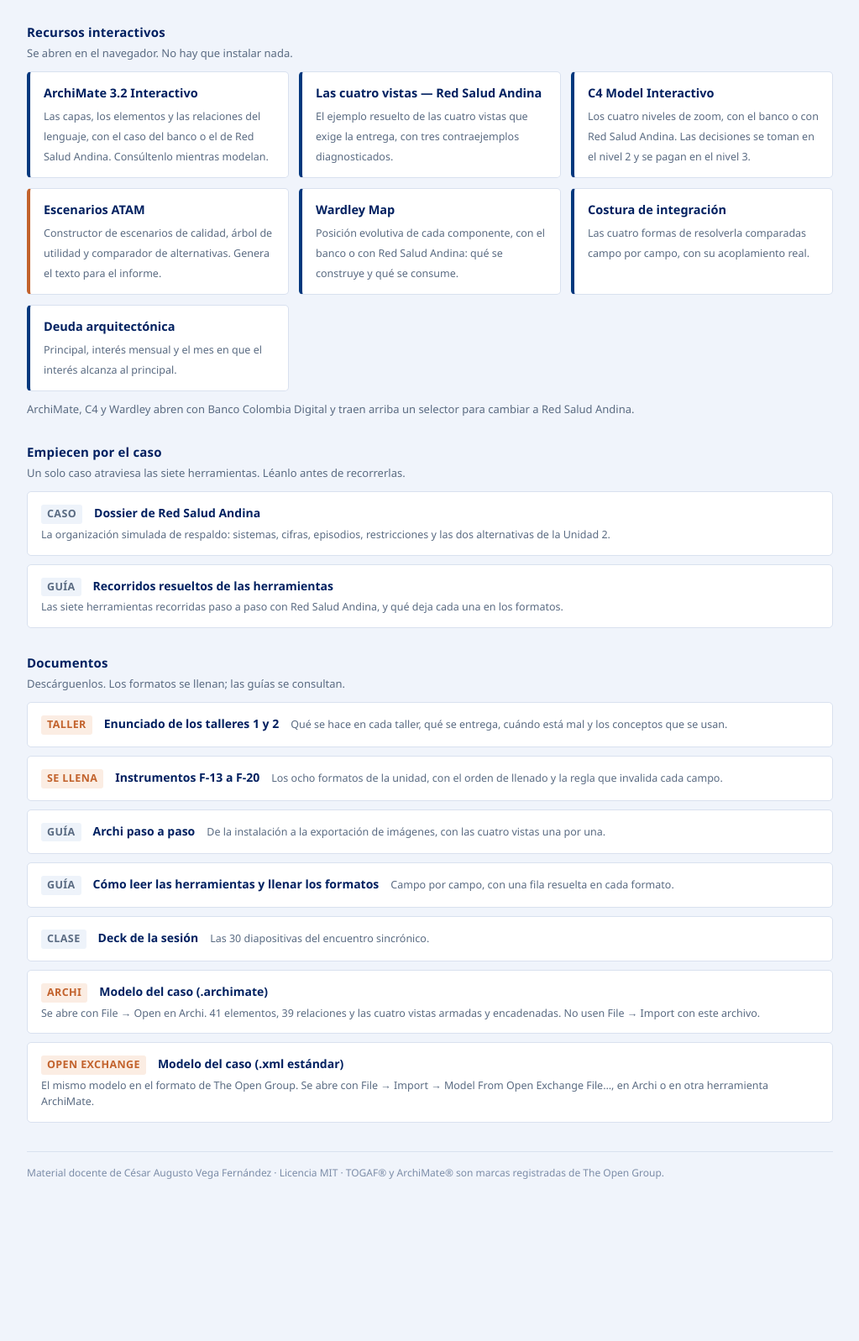
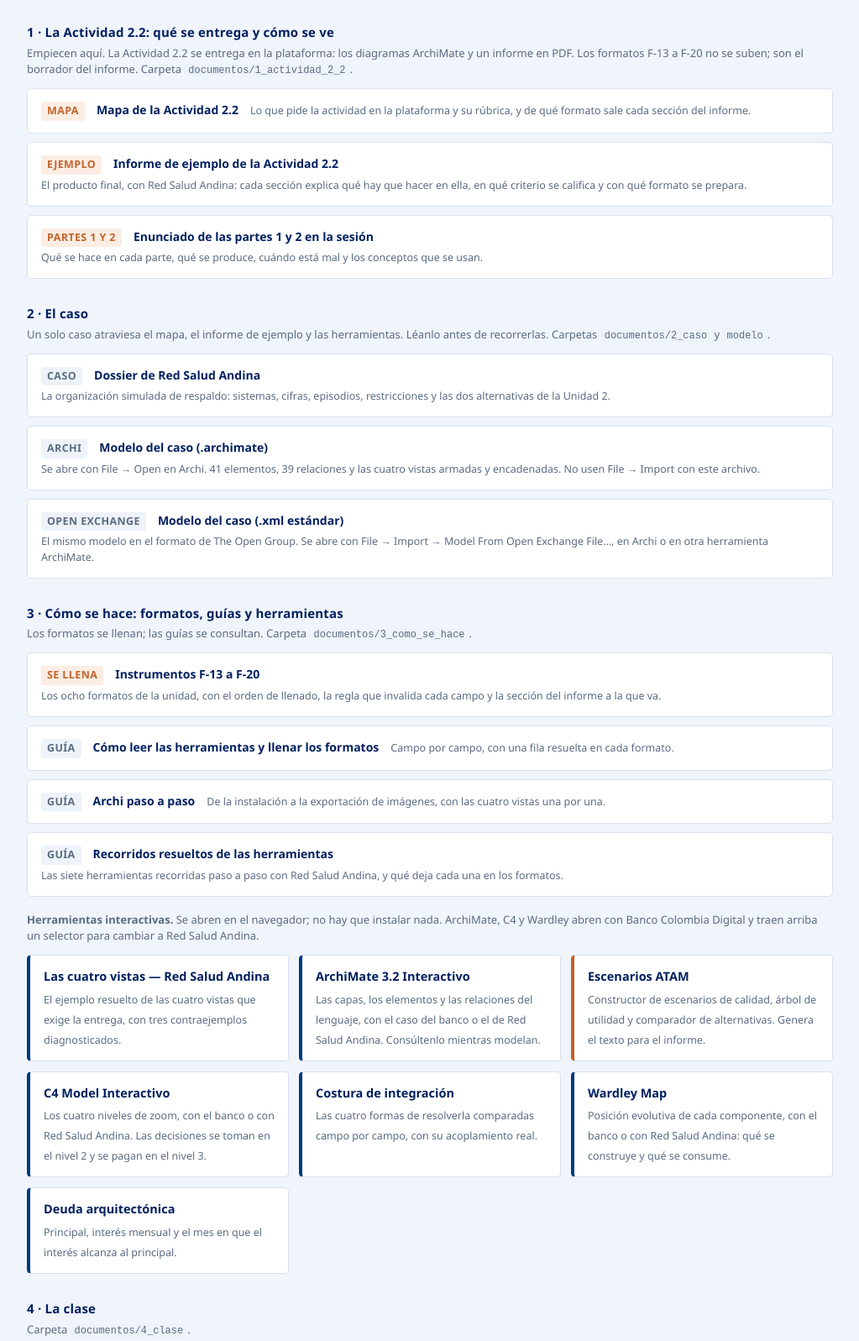
Before and after one commit to CesarAVegaF312/AREM-S2_Modelado_y_Decision, a plain HTML site: page index.html in a window 1280 px wide. Shown: the part 160-1757 px from the top of the page at 84% size, without its empty margins (128-1151 px from the left). Before the commit the page ends 1626 px from the top, so only its background shows below. Drawn offline with Linux system fonts and the light colour scheme.

Commit message:
Atar la Actividad 2.2 a sus documentos y ordenarlos en carpetas por uso
- Documentos nuevos: mapa de la Actividad 2.2 (lo que pide la actividad
  en la plataforma, rúbrica, sección del informe, formato y momento) e
  informe de ejemplo con Red Salud Andina, con un recuadro por sección
  que explica qué hacer en ella.
- documentos/ en subcarpetas numeradas por orden de uso: 1_actividad_2_2,
  2_caso, 3_como_se_hace y 4_clase. Enlaces de los PDF, README y portada
  actualizados a las rutas nuevas.
- Deck de 20 diapositivas: tres conceptos con su ejemplo, formato
  diligenciado y comparación; talleres renombrados como Actividad 2.2,
  partes 1 y 2; mapa de la actividad en la D19.
- Enunciado renombrado a AREM_S2_Enunciado_Actividad_2_2.
- «Trabajo independiente» pasa a «en clase» o «fuera de clase» (y «en
  grupo» donde aplica) en todo el material para estudiantes.
- README y portada agrupados en los mismos cuatro bloques que las
  carpetas.

Co-Authored-By: Claude Opus 5 (1M context) <noreply@anthropic.com>

```diff
--- a/index.html
+++ b/index.html
@@ -30,6 +30,7 @@ a.card.taller{border-left-color:var(--coral);}
 .tag{font-size:10.5px;font-weight:700;letter-spacing:.4px;background:var(--claro);color:var(--medio);
      padding:2px 7px;border-radius:3px;text-transform:uppercase;}
 .tag.c{background:#FBEDE3;color:var(--coral);}
+code{font-size:12px;background:var(--claro);padding:1px 5px;border-radius:3px;}
 .stack{display:flex;flex-direction:column;gap:10px;}
 footer{margin-top:34px;padding-top:16px;border-top:1px solid var(--pale);font-size:12px;color:#7C8DA8;}
 </style>
@@ -44,69 +45,82 @@ footer{margin-top:34px;padding-top:16px;border-top:1px solid var(--pale);font-si
 
 <div class="wrap">
 
-  <h2>Recursos interactivos</h2>
-  <p class="hint">Se abren en el navegador. No hay que instalar nada.</p>
+  <h2>1 · La Actividad 2.2: qué se entrega y cómo se ve</h2>
+  <p class="hint">Empiecen aquí. La Actividad 2.2 se entrega en la plataforma: los diagramas ArchiMate y un informe en PDF. Los formatos F-13 a F-20 no se suben; son el borrador del informe. Carpeta <code>documentos/1_actividad_2_2</code>.</p>
+  <div class="stack">
+    <a class="doc" href="documentos/1_actividad_2_2/AREM_S2_Mapa_Actividad_2_2.pdf">
+      <span class="tag c">Mapa</span><b>Mapa de la Actividad 2.2</b>
+      <span>Lo que pide la actividad en la plataforma y su rúbrica, y de qué formato sale cada sección del informe.</span></a>
+    <a class="doc" href="documentos/1_actividad_2_2/AREM_S2_Informe_Ejemplo_Actividad_2_2.pdf">
+      <span class="tag c">Ejemplo</span><b>Informe de ejemplo de la Actividad 2.2</b>
+      <span>El producto final, con Red Salud Andina: cada sección explica qué hay que hacer en ella, en qué criterio se califica y con qué formato se prepara.</span></a>
+    <a class="doc" href="documentos/1_actividad_2_2/AREM_S2_Enunciado_Actividad_2_2.pdf">
+      <span class="tag c">Partes 1 y 2</span><b>Enunciado de las partes 1 y 2 en la sesión</b>
+      <span>Qué se hace en cada parte, qué se produce, cuándo está mal y los conceptos que se usan.</span></a>
+  </div>
+
+  <h2>2 · El caso</h2>
+  <p class="hint">Un solo caso atraviesa el mapa, el informe de ejemplo y las herramientas. Léanlo antes de recorrerlas. Carpetas <code>documentos/2_caso</code> y <code>modelo</code>.</p>
+  <div class="stack">
+    <a class="doc" href="documentos/2_caso/AREM_Caso_Red_Salud_Andina.pdf">
+      <span class="tag">Caso</span><b>Dossier de Red Salud Andina</b>
+      <span>La organización simulada de respaldo: sistemas, cifras, episodios, restricciones y las dos alternativas de la Unidad 2.</span></a>
+    <a class="doc" href="modelo/AREM_S2_Modelo_Red_Salud_Andina.archimate">
+      <span class="tag">Archi</span><b>Modelo del caso (.archimate)</b>
+      <span>Se abre con File → Open en Archi. 41 elementos, 39 relaciones y las cuatro vistas armadas y encadenadas. No usen File → Import con este archivo.</span></a>
+    <a class="doc" href="modelo/AREM_S2_Modelo_Red_Salud_Andina_OpenExchange.xml">
+      <span class="tag">Open Exchange</span><b>Modelo del caso (.xml estándar)</b>
+      <span>El mismo modelo en el formato de The Open Group. Se abre con File → Import → Model From Open Exchange File…, en Archi o en otra herramienta ArchiMate.</span></a>
+  </div>
+
+  <h2>3 · Cómo se hace: formatos, guías y herramientas</h2>
+  <p class="hint">Los formatos se llenan; las guías se consultan. Carpeta <code>documentos/3_como_se_hace</code>.</p>
+  <div class="stack">
+    <a class="doc" href="documentos/3_como_se_hace/AREM_S2_Instrumentos.pdf">
+      <span class="tag c">Se llena</span><b>Instrumentos F-13 a F-20</b>
+      <span>Los ocho formatos de la unidad, con el orden de llenado, la regla que invalida cada campo y la sección del informe a la que va.</span></a>
+    <a class="doc" href="documentos/3_como_se_hace/AREM_S2_Guia_Visuales_e_Instrumentos.pdf">
+      <span class="tag">Guía</span><b>Cómo leer las herramientas y llenar los formatos</b>
+      <span>Campo por campo, con una fila resuelta en cada formato.</span></a>
+    <a class="doc" href="documentos/3_como_se_hace/AREM_S2_Guia_Archi_PasoAPaso.pdf">
+      <span class="tag">Guía</span><b>Archi paso a paso</b>
+      <span>De la instalación a la exportación de imágenes, con las cuatro vistas una por una.</span></a>
+    <a class="doc" href="documentos/3_como_se_hace/AREM_S2_Recorridos_Resueltos.pdf">
+      <span class="tag">Guía</span><b>Recorridos resueltos de las herramientas</b>
+      <span>Las siete herramientas recorridas paso a paso con Red Salud Andina, y qué deja cada una en los formatos.</span></a>
+  </div>
+
+  <p class="hint" style="margin-top:18px"><b>Herramientas interactivas.</b> Se abren en el navegador; no hay que instalar nada. ArchiMate, C4 y Wardley abren con Banco Colombia Digital y traen arriba un selector para cambiar a Red Salud Andina.</p>
   <div class="grid">
+    <a class="card" href="interactivos/vistas_archimate_red_salud.html">
+      <b>Las cuatro vistas — Red Salud Andina</b>
+      <span>El ejemplo resuelto de las cuatro vistas que exige la entrega, con tres contraejemplos diagnosticados.</span></a>
     <a class="card" href="interactivos/archimate_interactivo.html">
       <b>ArchiMate 3.2 Interactivo</b>
       <span>Las capas, los elementos y las relaciones del lenguaje, con el caso del banco o el de Red Salud Andina. Consúltenlo mientras modelan.</span></a>
-    <a class="card" href="interactivos/vistas_archimate_red_salud.html">
-      <b>Las cuatro vistas — Red Salud Andina</b>
-      <span>El ejemplo resuelto de las cuatro vistas que exige la entrega, con tres contraejemplos diagnosticados.</span></a>
+    <a class="card taller" href="interactivos/atam_escenarios_interactivo.html">
+      <b>Escenarios ATAM</b>
+      <span>Constructor de escenarios de calidad, árbol de utilidad y comparador de alternativas. Genera el texto para el informe.</span></a>
     <a class="card" href="interactivos/c4_model_interactivo.html">
       <b>C4 Model Interactivo</b>
       <span>Los cuatro niveles de zoom, con el banco o con Red Salud Andina. Las decisiones se toman en el nivel 2 y se pagan en el nivel 3.</span></a>
-    <a class="card taller" href="interactivos/atam_escenarios_interactivo.html">
-      <b>Escenarios ATAM</b>
-      <span>Constructor de escenarios de calidad, árbol de utilidad y comparador de alternativas. Genera el texto para el informe.</span></a>
+    <a class="card" href="interactivos/costura_integracion_interactivo.html">
+      <b>Costura de integración</b>
+      <span>Las cuatro formas de resolverla comparadas campo por campo, con su acoplamiento real.</span></a>
     <a class="card" href="interactivos/wardley_map_interactivo.html">
       <b>Wardley Map</b>
       <span>Posición evolutiva de cada componente, con el banco o con Red Salud Andina: qué se construye y qué se consume.</span></a>
-    <a class="card" href="interactivos/costura_integracion_interactivo.html">
-      <b>Costura de integración</b>
-      <span>Las cuatro formas de resolverla comparadas campo por campo, con su acoplamiento real.</span></a>
     <a class="card" href="interactivos/deuda_arquitectonica_interactivo.html">
       <b>Deuda arquitectónica</b>
       <span>Principal, interés mensual y el mes en que el interés alcanza al principal.</span></a>
   </div>
 
-  <p class="hint" style="margin-top:12px">ArchiMate, C4 y Wardley abren con Banco Colombia Digital y traen arriba un selector para cambiar a Red Salud Andina.</p>
-
-  <h2>Empiecen por el caso</h2>
-  <p class="hint">Un solo caso atraviesa las siete herramientas. Léanlo antes de recorrerlas.</p>
+  <h2>4 · La clase</h2>
+  <p class="hint">Carpeta <code>documentos/4_clase</code>.</p>
   <div class="stack">
-    <a class="doc" href="documentos/AREM_Caso_Red_Salud_Andina.pdf">
-      <span class="tag">Caso</span><b>Dossier de Red Salud Andina</b>
-      <span>La organización simulada de respaldo: sistemas, cifras, episodios, restricciones y las dos alternativas de la Unidad 2.</span></a>
-    <a class="doc" href="documentos/AREM_S2_Recorridos_Resueltos.pdf">
-      <span class="tag">Guía</span><b>Recorridos resueltos de las herramientas</b>
-      <span>Las siete herramientas recorridas paso a paso con Red Salud Andina, y qué deja cada una en los formatos.</span></a>
-  </div>
-
-  <h2>Documentos</h2>
-  <p class="hint">Descárguenlos. Los formatos se llenan; las guías se consultan.</p>
-  <div class="stack">
-    <a class="doc" href="documentos/AREM_S2_Enunciado_Talleres.pdf">
-      <span class="tag c">Taller</span><b>Enunciado de los talleres 1 y 2</b>
-      <span>Qué se hace en cada taller, qué se entrega, cuándo está mal y los conceptos que se usan.</span></a>
-    <a class="doc" href="documentos/AREM_S2_Instrumentos.pdf">
-      <span class="tag c">Se llena</span><b>Instrumentos F-13 a F-20</b>
-      <span>Los ocho formatos de la unidad, con el orden de llenado y la regla que invalida cada campo.</span></a>
-    <a class="doc" href="documentos/AREM_S2_Guia_Archi_PasoAPaso.pdf">
-      <span class="tag">Guía</span><b>Archi paso a paso</b>
-      <span>De la instalación a la exportación de imágenes, con las cuatro vistas una por una.</span></a>
-    <a class="doc" href="documentos/AREM_S2_Guia_Visuales_e_Instrumentos.pdf">
-      <span class="tag">Guía</span><b>Cómo leer las herramientas y llenar los formatos</b>
-      <span>Campo por campo, con una fila resuelta en cada formato.</span></a>
-    <a class="doc" href="documentos/AREM_S2_Deck_Reto_U2.pdf">
+    <a class="doc" href="documentos/4_clase/AREM_S2_Deck_Reto_U2.pdf">
       <span class="tag">Clase</span><b>Deck de la sesión</b>
-      <span>Las 30 diapositivas del encuentro sincrónico.</span></a>
-    <a class="doc" href="modelo/AREM_S2_Modelo_Red_Salud_Andina.archimate">
-      <span class="tag c">Archi</span><b>Modelo del caso (.archimate)</b>
-      <span>Se abre con File → Open en Archi. 41 elementos, 39 relaciones y las cuatro vistas armadas y encadenadas. No usen File → Import con este archivo.</span></a>
-    <a class="doc" href="modelo/AREM_S2_Modelo_Red_Salud_Andina_OpenExchange.xml">
-      <span class="tag c">Open Exchange</span><b>Modelo del caso (.xml estándar)</b>
-      <span>El mismo modelo en el formato de The Open Group. Se abre con File → Import → Model From Open Exchange File…, en Archi o en otra herramienta ArchiMate.</span></a>
+      <span>Las 20 diapositivas del encuentro sincrónico: tres conceptos, cada uno con su ejemplo y su formato diligenciado.</span></a>
   </div>
 
   <footer>
```
Also changed, not shown: 17 other files.
